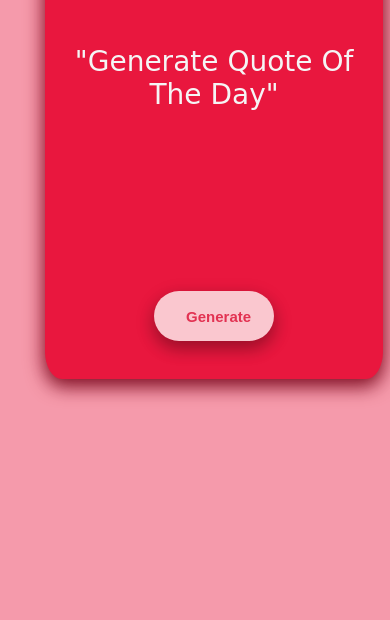
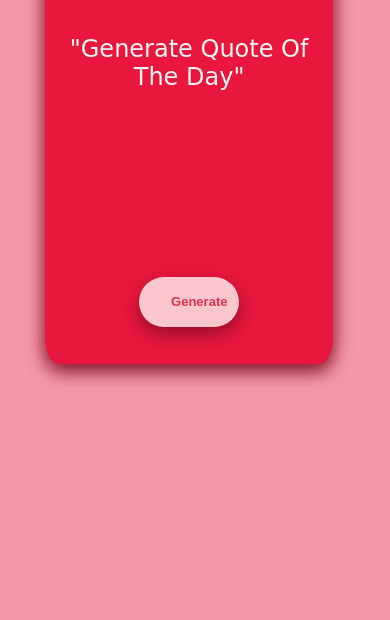
Before and after one commit to Himanshi2303/Random-Quote-Generator, a plain HTML site: page quote generator/index.html in a window 390 px wide. Shown: the part 224-844 px from the top of the page. Drawn offline with Linux system fonts and the light colour scheme.

Commit message:
Update quote generator.css

```diff
--- a/quote generator/quote generator.css
+++ b/quote generator/quote generator.css
@@ -69,23 +69,23 @@
         padding-left: 5%;
         padding-right: 5%;
 
-        height: 700%;
-        width:300px;
+        height: 1000%;
+        width:250px;
 
     }
     #output{
         font-family: cursive;
-        font-size: 175%;
+        font-size: 150%;
         margin-top: 15%;
         padding-top: 5%;
-        padding-bottom: 16%;
-        height: 3px;
+        padding-bottom: 20%;
+        height: 4px;
         margin-bottom: 25%;
     }
     #btn{
-        font-size: 15px;
+        font-size: 13px;
         text-align: center;
-        margin-top: 40%;
+        margin-top: 50%;
 
 
     }
```
